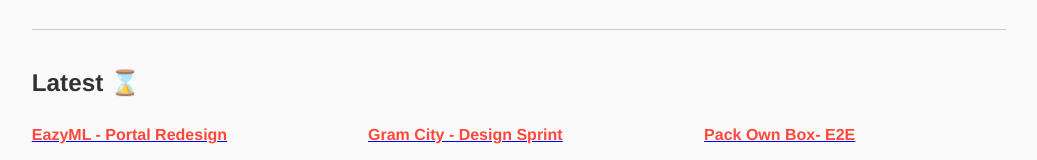
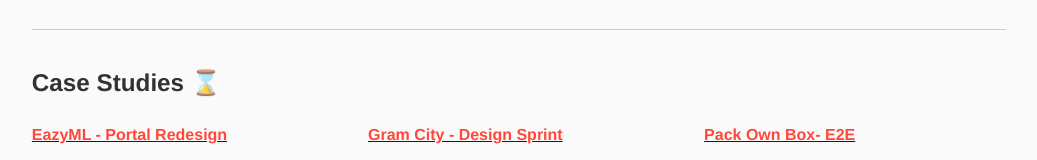
Before and after one commit to mehwisha01/Design-Portfolio, a Gatsby site: page / in a window 1280 px wide. Shown: the part 368-528 px from the top of the page, without its empty margins (121-1158 px from the left). Built offline with nearby package versions, Linux system fonts and the light colour scheme; Gatsby itself is replaced by a stand-in of ours; some packages are replaced by stand-ins of ours; what typography-theme-doelger would draw is missing.

Commit message:
Update ShowcasedPosts.tsx

```diff
--- a/src/components/Home/ShowcasedPosts/ShowcasedPosts.tsx
+++ b/src/components/Home/ShowcasedPosts/ShowcasedPosts.tsx
@@ -43,7 +43,7 @@
       <ShowcasedPostsContainer
         location={location}
         posts={latestPosts}
-        title="Latest ⌛️"
+        title="Case Studies ⌛️"
       />
       {featuredPosts.length > 0 && (
         <ShowcasedPostsContainer
```
